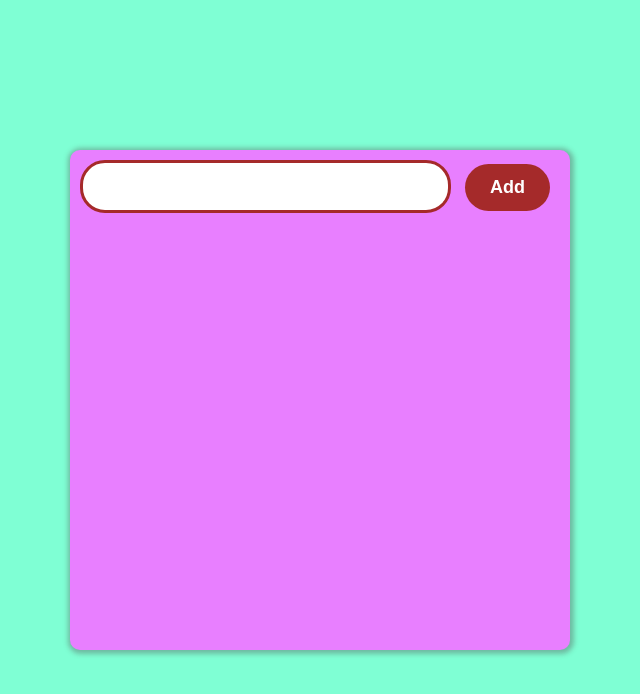
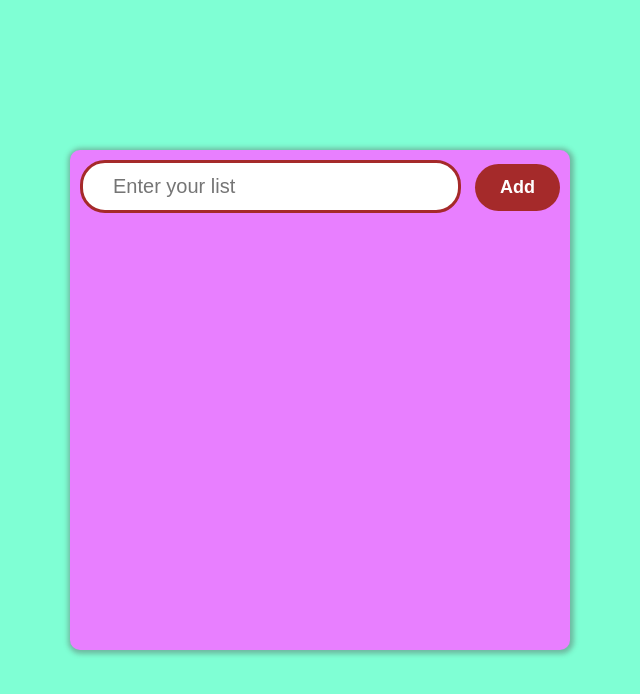
Before and after one commit to VarunProgramer/todo-list, a plain HTML site: page intex.html in a window 1280 px wide. Shown: the whole page, without its empty margins (320-960 px from the left). Drawn offline with Linux system fonts and the light colour scheme.

Commit message:
creat the css and javascript file and also some edit

```diff
--- a/intex.html
+++ b/intex.html
@@ -13,7 +13,7 @@
     <div class="box">
         <div>
             <form action="">
-                <input type="text" id="list">
+                <input type="text" id="list" placeholder="Enter your list">
                 <button id="btn" onclick="update(event)" class="add">Add</button>
             </form>
         </div>
--- a/style.css
+++ b/style.css
@@ -29,12 +29,12 @@ body {
 }
 .box input {
     margin: 10px;
-    width: 69%;
+    width: 63%;
     height: 27px;
     border-radius: 25px;
     outline: none;
     border: 3px solid brown;
-    padding: 10px;
+    padding: 10px 30px;
     font-size: 20px;
 }
 .add {
```
